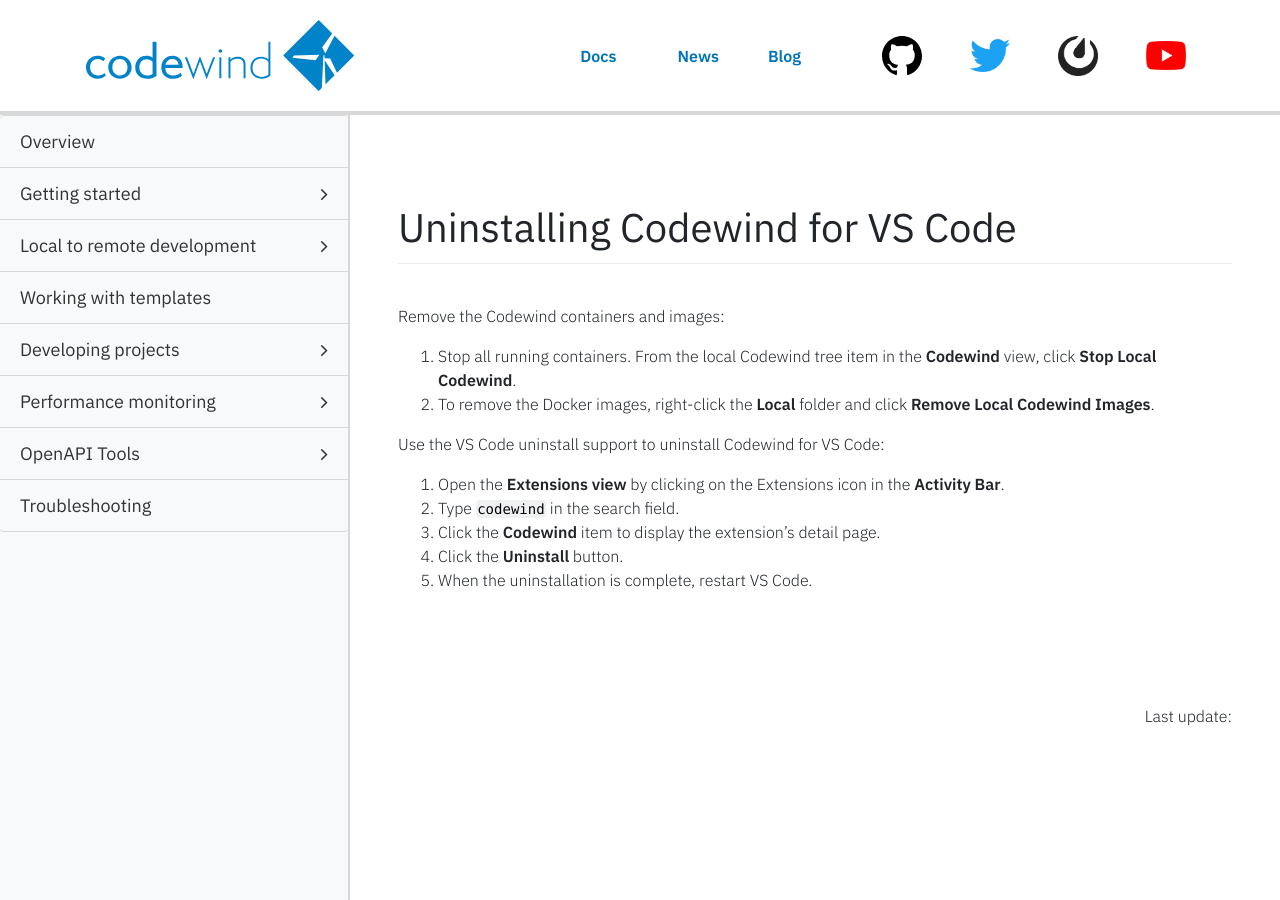
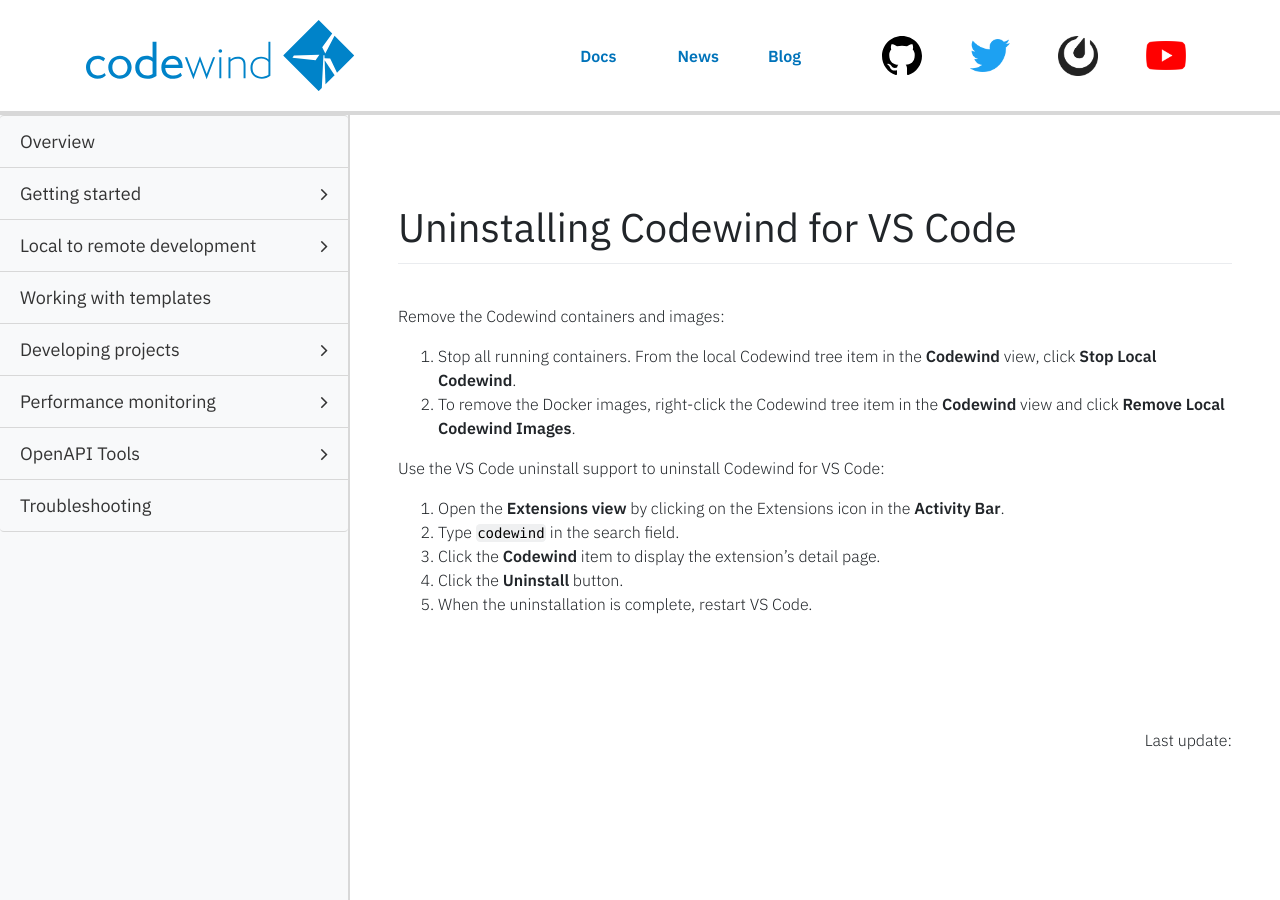
Before and after one commit to eclipse-archived/codewind-docs, a Jekyll site: the page built from docs/_documentations/mdt-vsc-uninstall.md, in a window 1280 px wide and 900 px high. Built offline with Jekyll 4.4.1, drawn with Linux system fonts in a browser that asks for light colours; nearby versions of some CDN libraries; comment, search, counter and statistics services are not loaded.

Commit message:
Edits according to feedback.

```diff
--- a/docs/_documentations/mdt-vsc-uninstall.md
+++ b/docs/_documentations/mdt-vsc-uninstall.md
@@ -11,7 +11,7 @@ type: document
 # Uninstalling Codewind for VS Code
 Remove the Codewind containers and images:
 1. Stop all running containers. From the local Codewind tree item in the **Codewind** view, click **Stop Local Codewind**.
-2. To remove the Docker images, right-click the **Local** folder and click **Remove Local Codewind Images**.
+2. To remove the Docker images, right-click the Codewind tree item in the **Codewind** view and click **Remove Local Codewind Images**.
 
 Use the VS Code uninstall support to uninstall Codewind for VS Code:
 1. Open the **Extensions view** by clicking on the Extensions icon in the **Activity Bar**.
```
